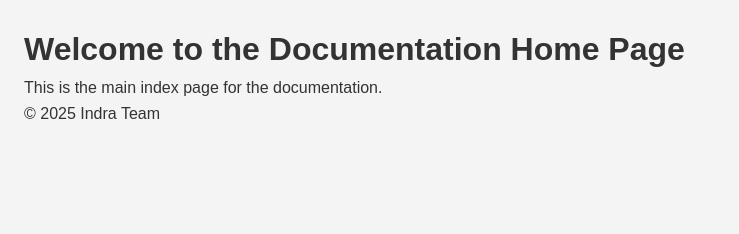
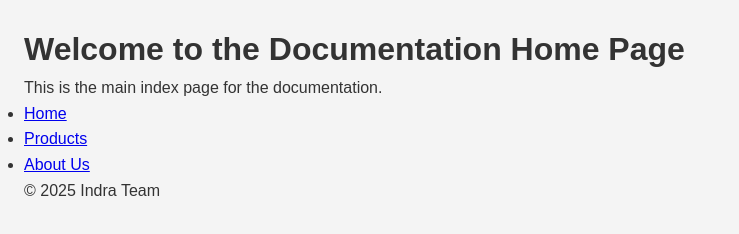
Before and after one commit to alce65/indra-03-11-demo-01, a plain HTML site: page docs/index.html in a window 1280 px wide. Shown: the whole page, without its empty margins (0-739 px from the left). Drawn offline with Linux system fonts and the light colour scheme.

Commit message:
Add menu with products link

```diff
--- a/docs/index.html
+++ b/docs/index.html
@@ -1,17 +1,30 @@
 <!DOCTYPE html>
 <html lang="en">
-<head>
-    <meta charset="UTF-8">
-    <meta name="viewport" content="width=device-width, initial-scale=1.0">
+  <head>
+    <meta charset="UTF-8" />
+    <meta name="viewport" content="width=device-width, initial-scale=1.0" />
     <title>Home</title>
-    <link rel="stylesheet" href="./index.css">
+    <link rel="stylesheet" href="./index.css" />
     <script src="./index.js" defer type="module"></script>
-</head>
-<body>
+  </head>
+  <body>
     <h1>Welcome to the Documentation Home Page</h1>
     <p>This is the main index page for the documentation.</p>
+    <nav>
+      <ul>
+        <li>
+          <a href="./">Home</a>
+        </li>
+        <li>
+          <a href="./products/">Products</a>
+        </li>
+        <li>
+          <a href="./about/">About Us</a>
+        </li>
+      </ul>
+    </nav>
     <footer>
-        <p>&copy; 2025 Indra Team</p>
+      <p>&copy; 2025 Indra Team</p>
     </footer>
-</body>
+  </body>
 </html>
```
